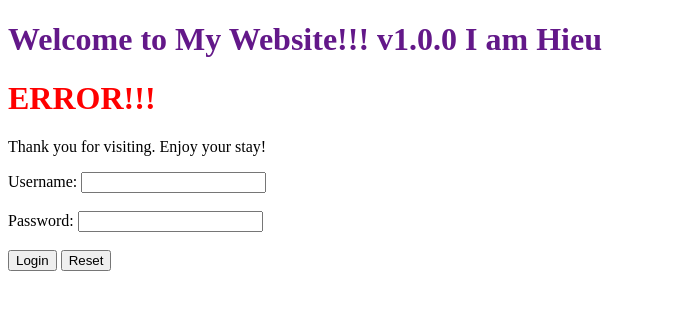
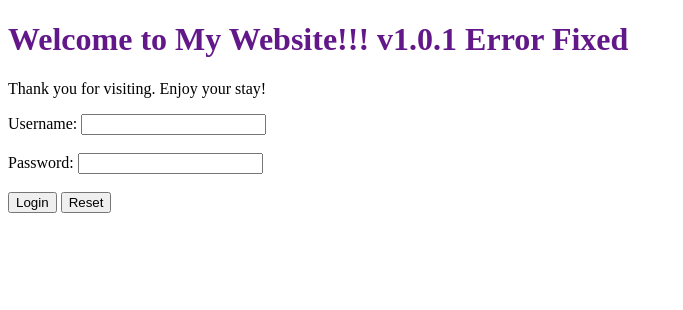
Before and after one commit to hieu-dinh/nodejs-random-color, a website: page public/index.html in a window 1280 px wide. Shown: the whole page, without its empty margins (0-683 px from the left). Drawn offline with Linux system fonts and the light colour scheme.

Commit message:
error fix

```diff
--- a/public/index.html
+++ b/public/index.html
@@ -7,8 +7,7 @@
 </head>
 
 <body>
-    <h1 id="welcome" style="color: #631889;">Welcome to My Website!!! v1.0.0 I am Hieu</h1>
-    <h1 id="welcome" style="color: #ff0000;">ERROR!!!</h1>
+    <h1 id="welcome" style="color: #631889;">Welcome to My Website!!! v1.0.1 Error Fixed</h1>
     <p>Thank you for visiting. Enjoy your stay!</p>
 
     <form action="/api/login" method="POST">
```
